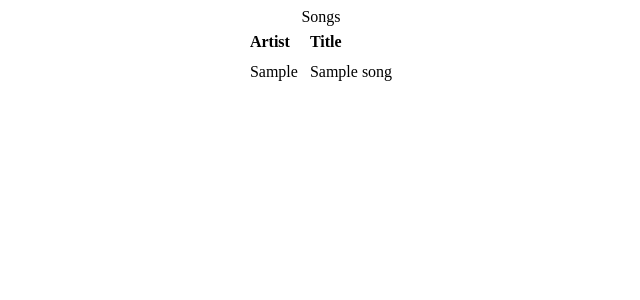
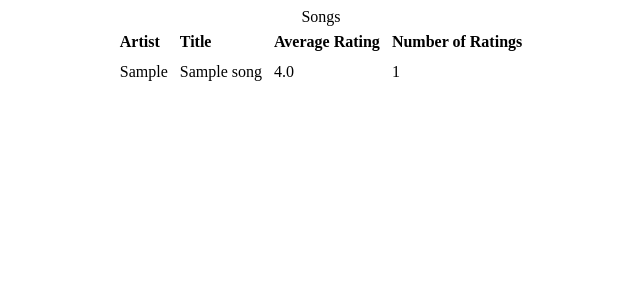
Before and after one commit to stefanikoetsier/omra, a Django app: page /song-list in a window 1280 px wide. Shown: the top 300 px of the page, without its empty margins (319-959 px from the left). Run offline with Django 3.2, Linux system fonts and the light colour scheme; tables that the repository leaves empty hold one stand-in row (values such as "Sample post").

Commit message:
Add Rating data to song-list page
I override get_context_data to add in the Rating data. A new
list of dicts is added to the context which includes song data,
and rating data

```diff
--- a/song_rater/templates/song_rater/song_list.html
+++ b/song_rater/templates/song_rater/song_list.html
@@ -20,12 +20,16 @@
     <tr>
         <th>Artist</th>
         <th>Title</th>
+        <th>Average Rating</th>
+        <th>Number of Ratings</th>
     </tr>
 
-    {% for song in object_list %}
+    {% for song in song_table %}
     <tr>
         <td>{{ song.artist }}</td>
         <td>{{ song.title }}</td>
+        <td>{{ song.avg_rating }}</td>
+        <td>{{ song.n_ratings }}</td>
     </tr>
     {% endfor %}
 
--- a/song_rater/views.py
+++ b/song_rater/views.py
@@ -1,7 +1,8 @@
 from django.shortcuts import render
 from django.views.generic.edit import CreateView
 from django.views.generic.list import ListView
-from .models import Song
+from django.db.models import Avg
+from .models import Song, Rating
 
 
 def home(request):
@@ -17,6 +18,27 @@ class SongCreate(CreateView):
 class SongList(ListView):
     model = Song
 
+    def get_context_data(self, **kwargs):
+        context = super().get_context_data(**kwargs)
+
+        song_table = []
+
+        for song in Song.objects.all():
+            ratings = Rating.objects.filter(song=song)
+            n_ratings = ratings.count()
+            avg_rating = ratings.aggregate(Avg('rating'))['rating__avg']
+
+            song_table.append({
+                'artist': song.artist,
+                'title': song.title,
+                'avg_rating': avg_rating,
+                'n_ratings': n_ratings,
+            })
+
+        context['song_table'] = song_table
+
+        return context
+
 
 def song_added(request):
     return render(request, 'song_rater/song_added.html')
```
